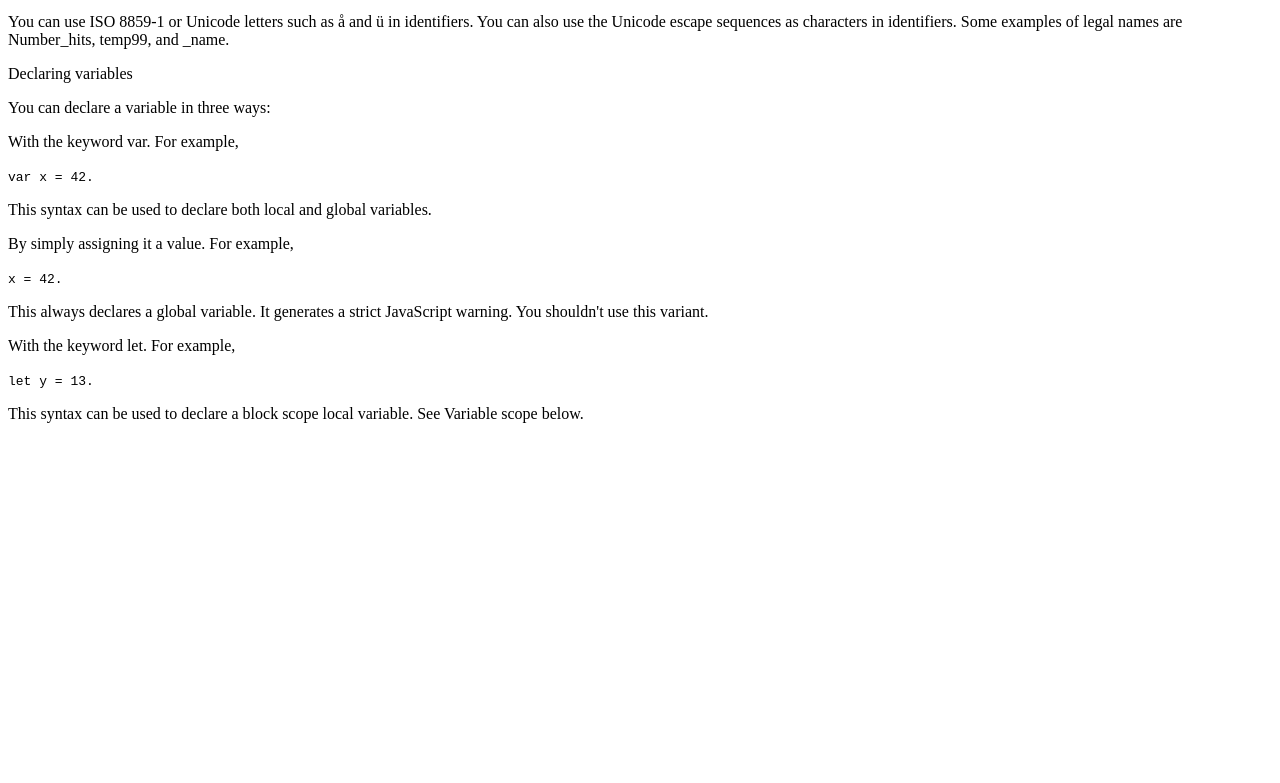
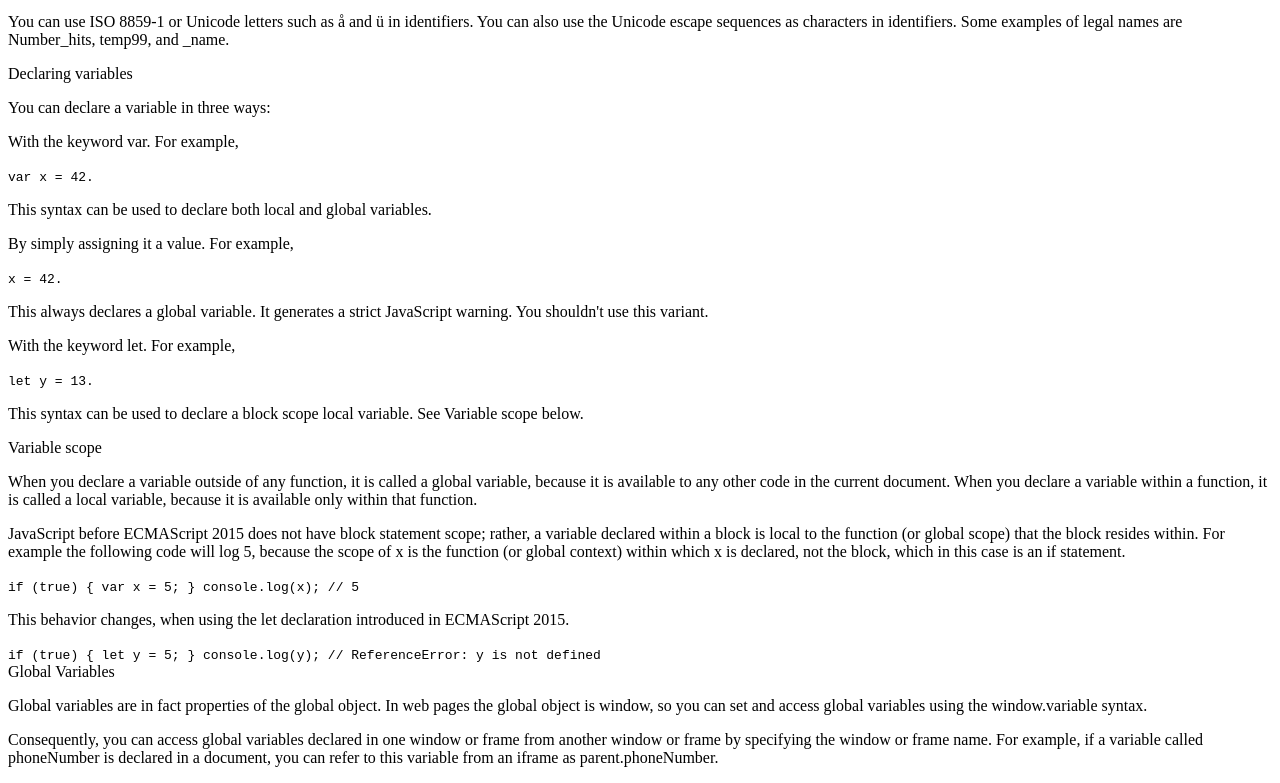
Before and after one commit to Umuhoza-abc/SHECANCODE, a plain HTML site: page index.html in a window 1280 px wide. Shown: the part 1177-1960 px from the top of the page. Before the commit the page ends 1616 px from the top, so only its background shows below. Drawn offline with Linux system fonts and the light colour scheme.

Commit message:
added Variable-scope/Global-variables sections

```diff
--- a/index.html
+++ b/index.html
@@ -118,8 +118,34 @@
     </code>
     <p>This syntax can be used to declare a block scope local variable. See Variable scope below.</p>
 
+    <section class="main-section" id="Variable_scope">
+        <header>Variable scope</header>
+        <p>When you declare a variable outside of any function, it is called a global variable, because it is available to any other code in the current document. When you declare a variable within a function, it is called a local variable, because it is available only within that function.</p>
+        <p>JavaScript before ECMAScript 2015 does not have block statement scope; rather, a variable declared within a block is local to the function (or global scope) that the block resides within. For example the following code will log 5, because the scope of x is the function (or global context) within which x is declared, not the block, which in this case is an if statement.</p>
 
+        <code>
+            if (true) { var x = 5; } console.log(x); // 5
 
+        </code>
+        <p>This behavior changes, when using the let declaration introduced in ECMAScript 2015.</p>
+
+        <code>
+            if (true) { let y = 5; } console.log(y); // ReferenceError: y is
+            not defined
+        </code>
+    </section>
+
+    <section class="main-section" id="Global_Variables">
+        <header>Global Variables</header>
+        <p>
+            Global variables are in fact properties of the global object. In web pages the global object is window, so you can set and access global variables using the window.variable syntax.
+        </p>
+
+        <p>
+            Consequently, you can access global variables declared in one window or frame from another window or frame by specifying the window or frame name. For example, if a variable called phoneNumber is declared in a document, you can refer to this variable from an iframe as parent.phoneNumber.
+
+        </p>
+    </section>
 
 
 
```
